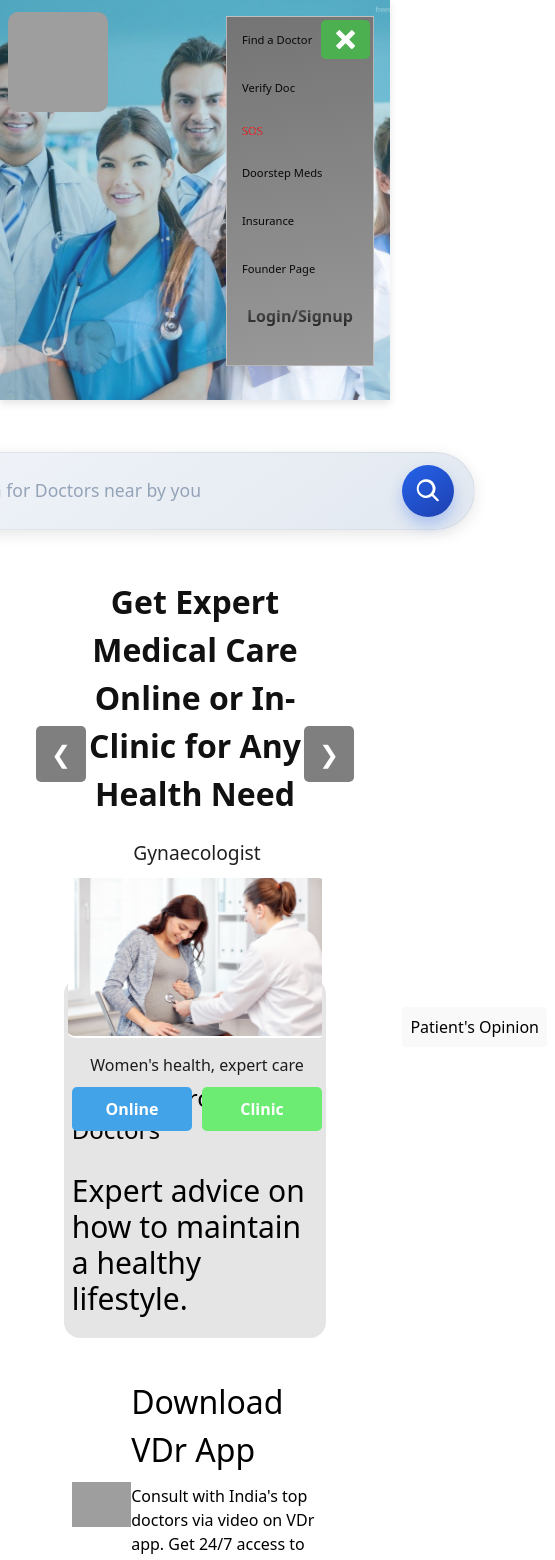
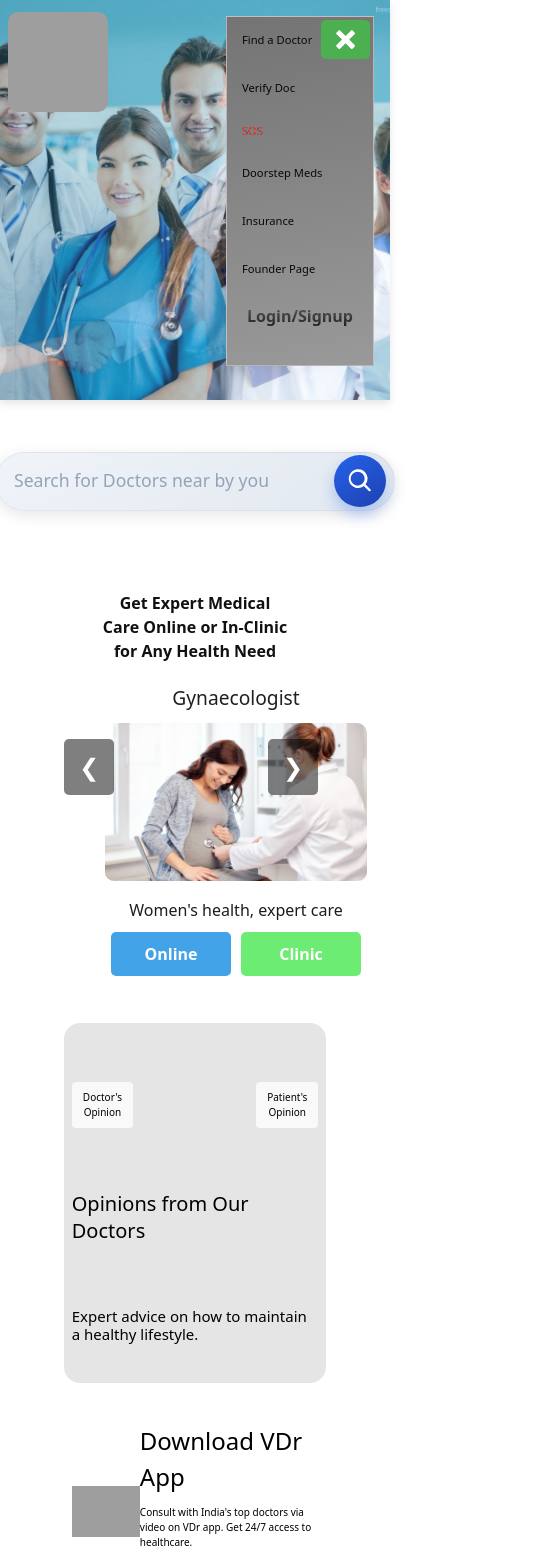
Before and after one commit to sandeepHiscope/VDrPreProduction, a React (Vite) app: page / in a window 390 px wide. Shown: the top 1560 px of the page, 555 px wide, since content can reach past the window. Built offline with nearby package versions, Linux system fonts and the light colour scheme; grey boxes are pictures that could not be loaded.

Commit message:
made responsive for the carsslider, homescss, homejsx

```diff
--- a/src/components/cardsSlider.css
+++ b/src/components/cardsSlider.css
@@ -1,7 +1,7 @@
 .expert-slider-section {
   position: relative;
   padding: 2em;
-  margin: 1rem;
+  margin: 3rem;
   border-radius: 10px;
   height: 26em;
 }
@@ -12,18 +12,28 @@
   color: #121111;
   font-weight: bold;
 }
+@media(max-width:800px){
+  .section-title{
+    font-size: 1rem;
+  }
+}
 .slider-container {
   height: 24em;
   display: flex;
   flex-direction: row;
-  overflow-x: auto; /* Enable horizontal scrolling */
-  scroll-snap-type: x mandatory; /* Optional, for smooth snapping to each card */
+  overflow-x: auto;
+  scroll-snap-type: x mandatory;
   padding: 1rem;
   gap: 1rem;
-  -webkit-overflow-scrolling: touch; /* For better scrolling on mobile */
-scrollbar-width: none; /* Hides scrollbar in Firefox */
+  -webkit-overflow-scrolling: touch;
+scrollbar-width: none;
 }
 
+@media(max-width:600px){
+  .slider-container{
+    width: 18em;
+  }
+}
 .slide-item {
   overflow: hidden;
   flex: 0 0 auto;
@@ -123,6 +133,12 @@ scrollbar-width: none; /* Hides scrollbar in Firefox */
   pointer-events: none;
   /* display: none; */
 }
+@media(max-width:600px){
+  .slider-navigation{
+    width: 100%;
+    right: 1.5%;
+  }
+}
 
 .slider-navigation button {
   background: rgba(0, 0, 0, 0.5);
--- a/src/pages/Home.css
+++ b/src/pages/Home.css
@@ -438,11 +438,27 @@ label {
   font-size: 2rem;
   margin-bottom: 10px;
 }
-
 .app-description {
   font-size: 1rem;
   margin-bottom: 20px;
 }
+@media(max-width:800px){
+  .app-title{
+    font-size: 1.5rem;
+  }
+  .app-preview img {
+    width: 150px;
+    height: auto;
+  }
+  .app-description {
+    font-size: 10px;
+  }
+  .cursor-pointer{
+    font-size: 10px;
+  }
+}
+
+
 
 .store-buttons {
   display: flex;
@@ -480,6 +496,13 @@ label {
   transition: all 0.3s ease-in-out;
   /* background: #000; */  border: 1px solid rgba(0, 0, 0, 0.050);
 
+}
+@media(max-width:800px){
+  .searchbar-container{
+    padding: 0.15rem 0.5rem;
+    width: 20vw;
+    min-width: 25rem;
+  }
 }
 
 .searchbar-input {
@@ -524,3 +547,27 @@ label {
   height: 1.75rem;
   fill: #fff;
 }
+.buttonapos{
+  display: flex;
+  justify-content: center;
+  align-items: center;
+  gap: 50%;
+  margin-top: 20px;
+  margin-left: 0%;
+  width: 100%;
+}
+@media(max-width:1100px){
+  .opinion-slides{
+    font-size: 25px;
+  }
+}
+
+@media(max-width:800px){
+  .opinion-header{
+    font-size:20px;
+  }
+  .opinion-slides{
+    font-size: 15px;
+  }
+
+}
--- a/src/pages/Home.jsx
+++ b/src/pages/Home.jsx
@@ -131,7 +131,7 @@ function Homepage() {
           className="opinion-container bg-neutral-200 w-3/4 h-90 flex flex-col justify-around items-center p-2
          rounded-2xl "
         >
-          <div className="opinion-buttons w-180 p-2 flex justify-between text-1xl">
+          <div className="buttonapos">
             <button
               onClick={() => showSlides("doctor")}
               className="cursor-pointer p-2 rounded-sm ease-in-out hover:bg-gray-900  hover:text-amber-50 "
@@ -145,6 +145,7 @@ function Homepage() {
               Patient's Opinion
             </button>
           </div>
+
 
           <div className="opinion-header text-2xl">
             {activeSlides === "doctor"
```
